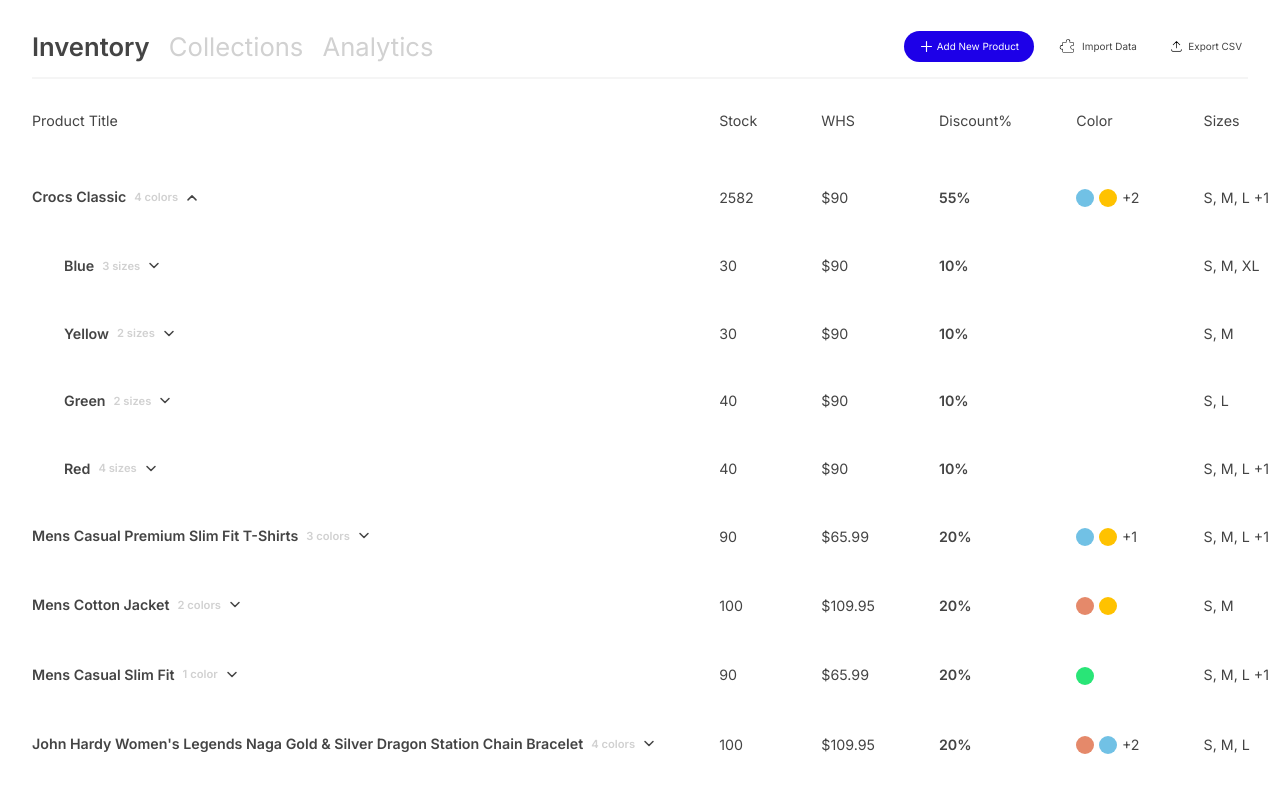
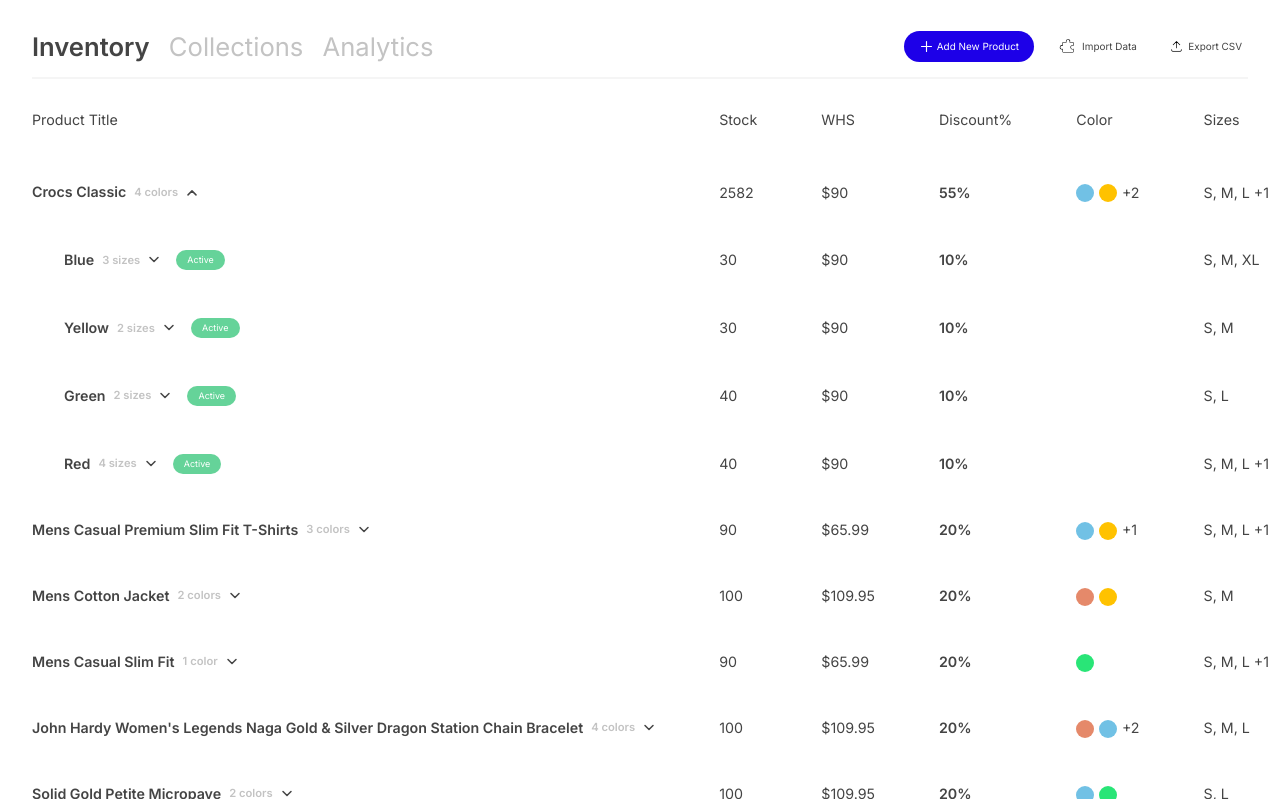
Before and after one commit to FatehAK/ecom-dashboard, a Next.js app: page / in a window 1280 px wide. Both pictures are taken after a click on the element 774 px from the left and 197 px from the top of the page. Built offline with nearby package versions, Linux system fonts and the light colour scheme.

Commit message:
style: Add styles for active tag

```diff
--- a/src/app/globals.css
+++ b/src/app/globals.css
@@ -2,10 +2,11 @@
   /* color tokens */
   --white: #fff;
   --grey-300: #444;
-  --grey-200: #d1d1d1;
+  --grey-200: #c3c3c3;
   --grey-100: #f5f5f5;
   --royal-blue: #1d00e8;
   --light-blue: #f1f0ff;
+  --lime-green: #65d399;
 
   /* contextual */
   --color-brand: var(--royal-blue);
--- a/src/components/Inventory/Table/Table.module.css
+++ b/src/components/Inventory/Table/Table.module.css
@@ -25,7 +25,7 @@
 
 .inventoryTable th,
 .inventoryTable td {
-  padding-block: 1.6rem;
+  padding-block: 1.5rem;
   padding-inline: 2rem;
   text-align: left;
 }
--- a/src/components/Inventory/Table/TableRow.module.css
+++ b/src/components/Inventory/Table/TableRow.module.css
@@ -37,3 +37,14 @@
 .chevronDown {
   transition: transform 0.3s;
 }
+
+.activeTag {
+  margin-inline-start: 1rem;
+  padding-block: 0.3rem;
+  padding-inline: 0.7rem;
+  font-size: 0.56rem;
+  font-weight: 400;
+  color: var(--white);
+  background-color: var(--lime-green);
+  border-radius: 2rem;
+}
--- a/src/components/Inventory/Table/TableRow.tsx
+++ b/src/components/Inventory/Table/TableRow.tsx
@@ -110,6 +110,7 @@ const TableRow = ({ data, depth = 0 }) => {
               <ChevronDownIcon width={12} height={12} />
             </span>
           )}
+          {isColorRow && data.active && <span className={styles.activeTag}>Active</span>}
         </td>
         <td>{data.inventory}</td>
         <td>${data.price}</td>
--- a/src/components/Inventory/Table/data.js
+++ b/src/components/Inventory/Table/data.js
@@ -155,7 +155,7 @@ export default [
         price: 65.99,
         discountPercentage: 10,
         inventory: 30,
-        active: true,
+        active: false,
         secondary_variants: [
           {
             name: 'Small',
@@ -188,7 +188,7 @@ export default [
         price: 65.99,
         discountPercentage: 10,
         inventory: 30,
-        active: true,
+        active: false,
         secondary_variants: [
           {
             name: 'Medium',
@@ -287,7 +287,7 @@ export default [
         price: 65.99,
         discountPercentage: 10,
         inventory: 30,
-        active: true,
+        active: false,
         secondary_variants: [
           {
             name: 'Small',
@@ -359,7 +359,7 @@ export default [
         price: 65.99,
         discountPercentage: 10,
         inventory: 30,
-        active: true,
+        active: false,
         secondary_variants: [
           {
             name: 'Small',
@@ -401,7 +401,7 @@ export default [
         price: 65.99,
         discountPercentage: 10,
         inventory: 40,
-        active: true,
+        active: false,
         secondary_variants: [
           {
             name: 'Medium',
@@ -572,7 +572,7 @@ export default [
         price: 65.99,
         discountPercentage: 10,
         inventory: 30,
-        active: true,
+        active: false,
         secondary_variants: [
           {
             name: 'Small',
@@ -599,7 +599,7 @@ export default [
         price: 65.99,
         discountPercentage: 10,
         inventory: 40,
-        active: true,
+        active: false,
         secondary_variants: [
           {
             name: 'Medium',
@@ -680,7 +680,7 @@ export default [
         price: 65.99,
         discountPercentage: 10,
         inventory: 30,
-        active: true,
+        active: false,
         secondary_variants: [
           {
             name: 'Extra Large',
```
